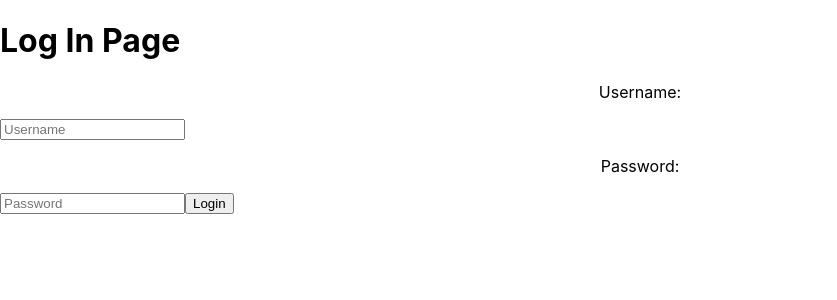
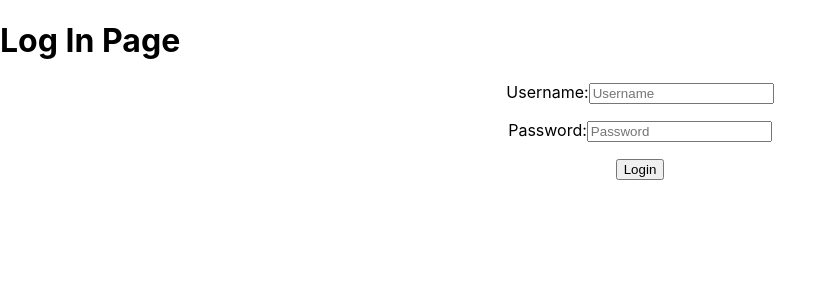
Before and after one commit to GT-WebDev-Group-Planning/group-planning-v1, a React (Create React App) app in the folder client/: page /login in a window 1280 px wide. Shown: the top 300 px of the page, without its empty margins (0-837 px from the left). Built offline with nearby package versions, Linux system fonts and the light colour scheme.

Commit message:
login page fixed formatting

```diff
--- a/client/src/pages/LogIn.js
+++ b/client/src/pages/LogIn.js
@@ -6,14 +6,17 @@ function Login() {
       <h1>Log In Page</h1>
         <p style={{textAlign: "center"}}>
         Username:
-        </p>
+
           <input type="text" placeholder="Username"/>
+          </p>
         <p style={{textAlign: "center"}}>
         Password:
-        </p>
+
 	        <input type="text" placeholder="Password"/>
-
+          </p>
+          <p style={{textAlign: "center"}}>
           <button variant="text">Login</button>
+          </p>
     </div>
 
 
```
